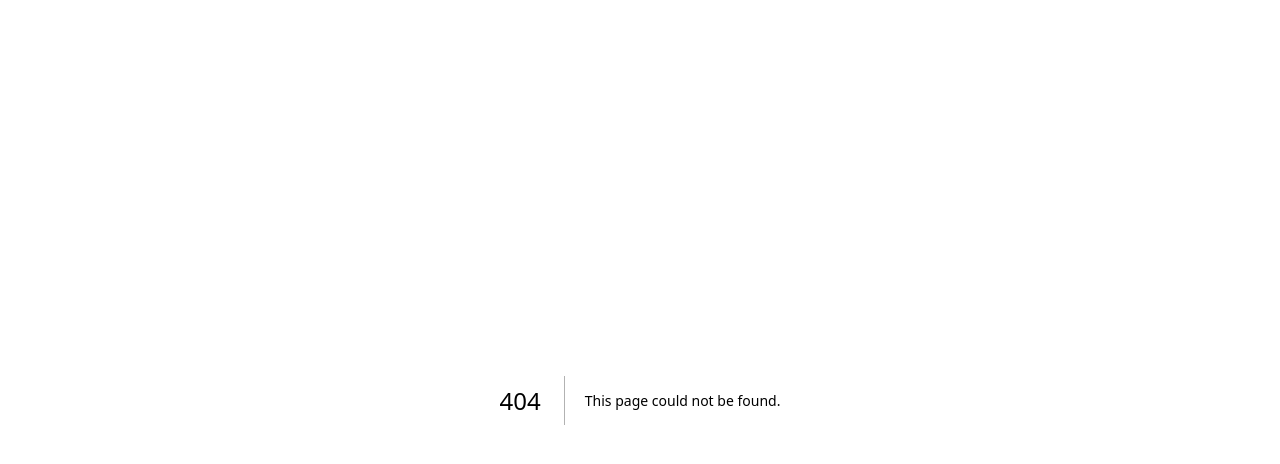
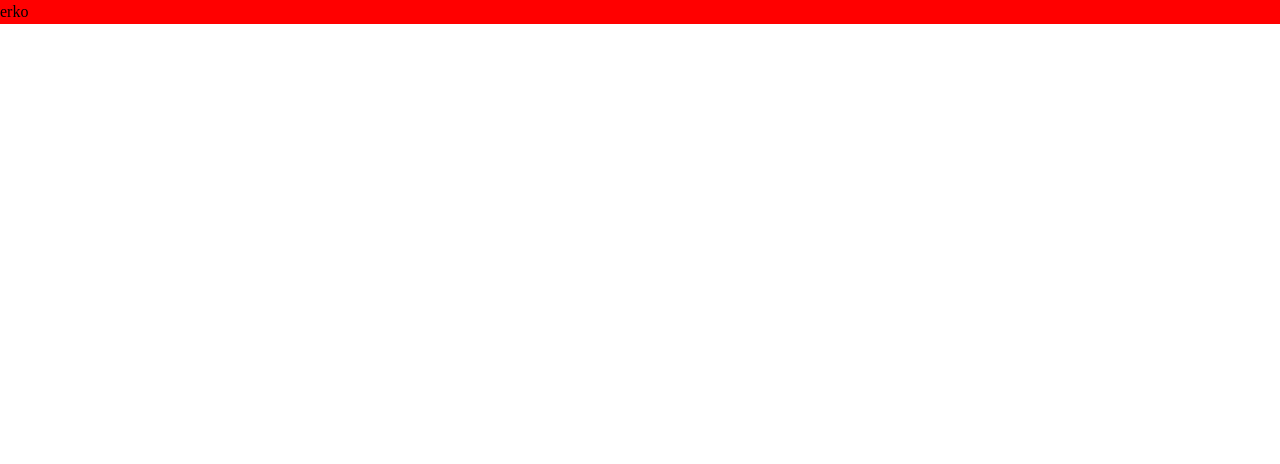
Before and after one commit to achiewe/project-erko-front, a Next.js app: page /erko in a window 1280 px wide. Before the commit this address had no page. Shown: the top 464 px of the page. Built offline with nearby package versions, Linux system fonts and the light colour scheme.

Commit message:
add the logic when click on the start button to change the route and move to the erko main page

```diff
--- a/src/app/components/Loading/GifButtonDiv.tsx
+++ b/src/app/components/Loading/GifButtonDiv.tsx
@@ -1,17 +1,22 @@
+"use client";
+
 import React from "react";
 import LoadingGif from "../../../../public/assets/video.gif";
 import Image from "next/image";
 import { useDispatch } from "react-redux";
 import { setIsLoading } from "@/app/redux/features/IsLoadingSlice";
+import { useRouter } from "next/navigation";
 
 function GifButtonDiv() {
   const dispatch = useDispatch();
+  const router = useRouter();
   return (
     <div className="flex flex-col w-full justify-center items-center gap-[10px]">
       <Image src={LoadingGif} alt="loading gif" width={150} height={150} />
       <button
         onClick={() => {
           dispatch(setIsLoading(true));
+          router.push("/erko");
         }}
         className="bg-[#FFFFF0] border-r-2 border-b-2 border-gray-500 drop-shadow-[4px_3px_3px_rgba(0,0,0,0.40)] border-solid flex justify-center items-center w-[85px] h-[24px] cursor-pointer"
       >
--- a/src/app/Erko/page.tsx
+++ b/src/app/erko/page.tsx
@@ -1,5 +1,5 @@
 import React from "react";
 
 export default function page() {
-  return <div className="w-full h-full bg-[red]"></div>;
+  return <div className="w-full h-full bg-[red]"> erko</div>;
 }
--- a/src/app/page.tsx
+++ b/src/app/page.tsx
@@ -1,7 +1,13 @@
 "use client";
+// import { useSelector } from "react-redux";
 import LoadingContainer from "./components/Loading/LoadingContainer";
+// import { RootState } from "./redux/features/store";
+// import Link from "next/link";
 
 export default function Home() {
+  // const isLoading = useSelector(
+  //   (store: RootState) => store.isLoading.isLoading
+  // );
   return (
     <main className="flex flex-col w-full h-screen bg-[#EEEEEE]">
       <div className="flex px-[15px] py-[30px] w-full h-full items-start">
```
